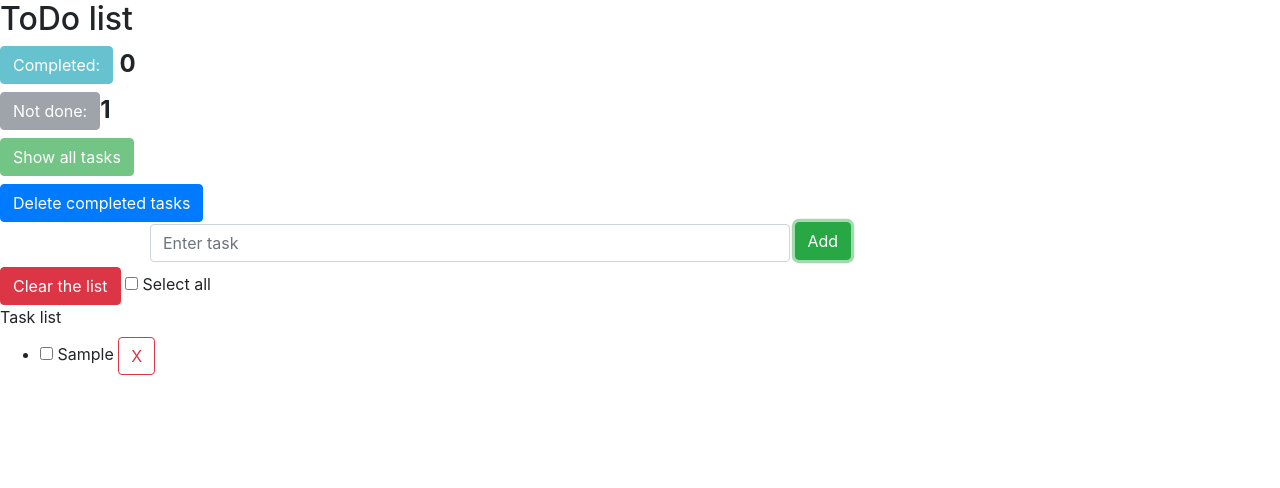
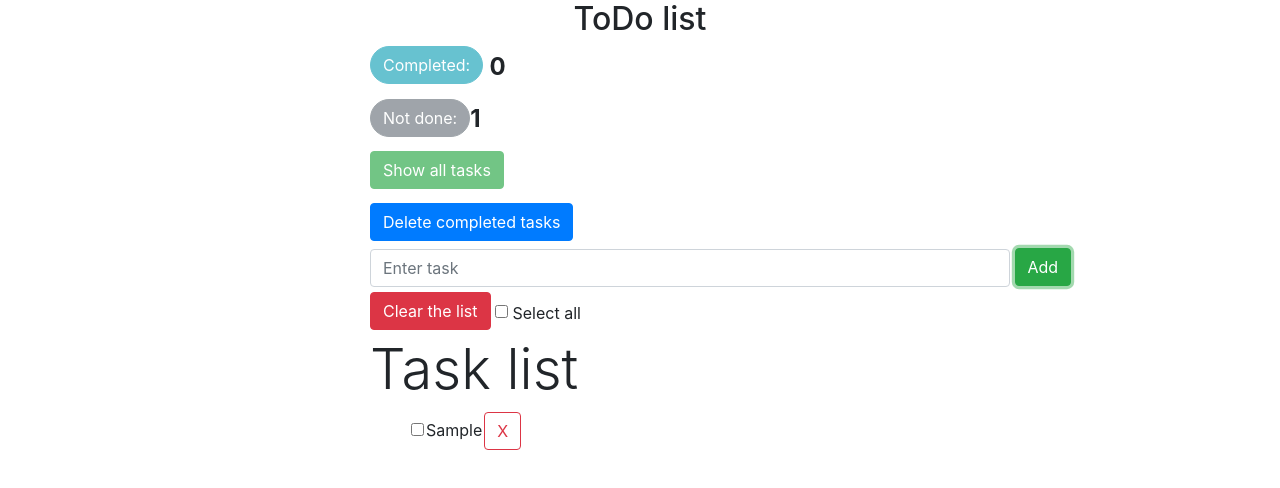
Before and after one commit to Lysogorskiy-Denis/obscure, a website: page Ready/index.html in a window 1280 px wide. Both pictures are taken after typing "Sample" into the empty fields and a click on the button "Add". Drawn offline with nearby package versions, Linux system fonts and the light colour scheme.

Commit message:
Add files via upload

```diff
--- a/Ready/index.css
+++ b/Ready/index.css
@@ -1,5 +1,5 @@
 #todoInput{
-    margin-left: 150px;
+    margin-left: 370px;
      width: 50%;
 display: inline;
 }
@@ -9,3 +9,75 @@ display: inline;
     /* width: 10%; */
     display: inline;
 }
+#deleteAll{
+    margin-left: 370px;
+    margin-bottom: 6.3px;
+    display: inline;
+}
+#btnCompleteTrue{
+    margin-left: 370px;
+    margin-bottom: 6.3px;
+    border-radius: 1.25rem;
+    display: inline;
+}
+#btnCompleteFalse{
+    margin-left: 370px;
+    margin-bottom: 6.3px;
+    border-radius: 1.25rem;
+    display: inline;
+}
+#showAll{
+    margin-left: 370px;
+    margin-bottom: 6.3px;
+    display: inline;
+}
+#DeleteCTasks{
+    margin-left: 370px;
+    margin-bottom: 6.3px;
+    display: inline;
+}
+#out-todo{
+    margin-left: 370px;
+}
+#pagination{
+    margin-left: 370px;
+}
+#tasks{
+    margin-left: 370px;
+}
+
+
+
+
+
+
+
+
+
+
+
+
+
+
+
+
+
+
+
+
+
+
+
+
+/* #todoInput{                                 /* text of todo*/
+  /*  width: 60%;
+    /* white-space: pre-wrap;              /* css-3 */
+   /* white-space: -moz-pre-wrap;            /* Mozilla, начиная с 1999 года */
+   /* white-space: -pre-wrap;          /* Opera 4-6 */
+  /*  white-space: -o-pre-wrap;              /* Opera 7 */
+  /*  word-wrap: break-word;                  /* Internet Explorer 5.5+ */
+  /*  flex-grow: 1;
+  /*  margin-left: 10px;
+   /* margin-right: 10px;
+   /* font-size: 16px;
+   /* }
--- a/Ready/index.html
+++ b/Ready/index.html
@@ -7,7 +7,9 @@
 </head>
 <body>
 
-  <h2>ToDo list</h2>
+
+  <h2 align="center">ToDo list</h2>
+
   <h4><button id = btnCompleteTrue class="btn btn-info disabled marker">Completed:</button> <strong id=completeTrue> </strong></h4 >
   <h4><button id = btnCompleteFalse class="btn btn-secondary disabled marker">Not done:</button><strong id=completeFalse></strong></h4>
   <h5><button id=showAll class="btn btn-success disabled marker">Show all tasks</button></h5>
@@ -18,11 +20,11 @@
   <button id="todoBtn" class="btn btn-success">Add</button>
   <div id="list"></div>
   </div>
-  <button id="deleteAll" class="btn btn-danger">Сlear the list</button>
+  <button id="deleteAll" class="btn btn-danger">Clear the list</button>
   <input type="checkbox"  id="checkbox-all" > Select all
 
   <div>
-    <label> Task list </label>
+    <label id="tasks" class="display-4"> Task list </label>
   <ul id="out-todo"></ul>
   </div>
   <div id="pagination"> </div>
--- a/Ready/index.js
+++ b/Ready/index.js
@@ -1,214 +1,277 @@
+/* eslint-disable no-unmodified-loop-condition */
+/* eslint-disable linebreak-style */
+// eslint-disable-next-line linebreak-style
+/* eslint-disable no-invalid-this */
+/* eslint-disable max-len */
+/* eslint-disable new-cap */
+
+/* eslint-disable prefer-destructuring */
+
+/* eslint-disable no-undef */
+/* eslint-disable max-lines-per-function */
+/* eslint-disable no-magic-numbers */
+
+/* eslint-disable eqeqeq */
+/* eslint-disable sort-keys */
+/* eslint-disable require-unicode-regexp */
+/* eslint-disable require-jsdoc */
+/* eslint-disable prefer-arrow-callback */
+/* eslint-disable no-use-before-define */
+
+
 const todoOnPage = 5;
+
 let nowPage = 1;
 
 
+// eslint-disable-next-line max-lines-per-function
+$(document).ready(() => {
+  const $todoBTN = $('#todoBtn');
+  const $todoInput = $('#todoInput');
+  const $DltCTasks = $('#DeleteCTasks');
+  const $dltAll = $('#deleteAll');
 
-$(document).ready(function() {
-  const $todoBTN = $("#todoBtn");
-  const $todoInput = $("#todoInput");
-  const $DltCTasks = $("#DeleteCTasks");
-  const $dltAll = $("#deleteAll");
   let mass = [];
-  let choice = 'a'
+  let choice = 'a';
 
-  $dltAll.on("click", function() {
+  $dltAll.on('click', () => {
     mass = [];
-    verification()
+    verification();
   });
 
-  $DltCTasks.on("click", function() {
+  $DltCTasks.on('click', () => {
     mass = mass.filter(function(item) {
       return !item.checked;
     });
-    verification()
+    verification();
   });
 
-  $todoBTN.on("click", function() {
+  $todoBTN.on('click', () => {
+    // eslint-disable-next-line new-cap
     AddListTask();
   });
 
+  // eslint-disable-next-line func-style
   function AddListTask() {
-
-
     const text = $todoInput.val()
-                .trim().replace(/&/g, '&amp;').replace(/~/g, '').replace(/{/g, '')
-                .replace(/"/g, '&quot;').replace(/#/g, '').replace(/</g, '&lt;')
-                .replace(/}/g, '').replace(/>/g, '&gt;').replace(/'/g, '&#39;').replace(/=/g, '&#x3D;');
+      .trim()
+      .replace(/&/g, '&amp;')
+      .replace(/~/g, '')
+      .replace(/{/g, '')
+      .replace(/"/g, '&quot;')
+      .replace(/#/g, '')
+      .replace(/</g, '&lt;')
+      .replace(/}/g, '')
+      .replace(/>/g, '&gt;')
+      .replace(/'/g, '&#39;')
+      .replace(/[=]/g, '&#x3D;');
     const newTodo = {
       text: text.trim(),
       checked: false,
-      id: Date.now()
+      id: Date.now(),
     };
-    if (text == "") return;
+
+
+    if (text == '') return;
     mass.unshift(newTodo);
-    $todoInput.prop("value","")
-    verification()
+    $todoInput.prop('value', '');
+    verification();
   }
 
   $(document).on(`dblclick`, `.text-todo`, function() {
+    // eslint-disable-next-line no-invalid-this
     $(this).replaceWith(`<input type="text.val"
                             id="newText"
                             class="new-input"
                             value="${$(this).text()}"/>`);
+    $('#newText').focus();
   });
 
-  $(document).on("keypress", `.new-input`, function(ent) {
+  $(document).on('keypress', `.new-input`, function(ent) {
     if (ent.which == 13) {
-      let id = $(this)
+      const id = $(this)
         .parent()
         .attr(`id`);
-      let newText = $(this)
+      const newText = $(this)
         .val()
-        .trim().trim().replace(/&/g, '&amp;').replace(/~/g, '').replace(/{/g, '')
-        .replace(/"/g, '&quot;').replace(/#/g, '').replace(/</g, '&lt;')
-        .replace(/}/g, '').replace(/>/g, '&gt;').replace(/'/g, '&#39;').replace(/=/g, '&#x3D;');
+        .trim()
+        .trim()
+        .replace(/&/g, '&amp;')
+        .replace(/~/g, '')
+        .replace(/{/g, '')
+        .replace(/"/g, '&quot;')
+        .replace(/#/g, '')
+        .replace(/</g, '&lt;')
+        .replace(/}/g, '')
+        .replace(/>/g, '&gt;')
+        .replace(/'/g, '&#39;')
+        .replace(/[=]/g, '&#x3D;');
+
+
       mass.forEach(item => {
         if (id == item.id) {
-          if (newText !== "") {
+          if (newText !== '') {
             item.text = newText;
           }
         }
       });
-      verification()
+      verification();
     }
   });
 
+  // eslint-disable-next-line func-style
   function render(glob) {
+    const isEveryChecked = mass.every(item => item.checked);
 
-    let isEveryChecked = mass.every(function(item){return item.checked});
+
     $('#checkbox-all').prop('checked', isEveryChecked);
-    let howMachPage = Math.ceil(glob.length/todoOnPage)
-    if(howMachPage<1) howMachPage = 1;
-    $(`#pagination`).html("");
-    if(howMachPage>1){
+    let howMachPage = Math.ceil(glob.length / todoOnPage);
+
+
+    if (howMachPage < 1) howMachPage = 1;
+    $(`#pagination`).html('');
+    if (howMachPage > 1) {
       let stringPagination = '<nav aria-label="Page navigation example">'
-                            +` <ul class="pagination"> <li id = left class="page-item ${1==nowPage? "disabled" :""} "> `
-                            +' <a class="page-link" href="#" aria-label="Previous"> '
-                            +'<span aria-hidden="true">&laquo;</span>   </a></li>'
-      for(i=1;i<=howMachPage;++i){
+                            + ` <ul class="pagination"> <li id = left class="page-item ${nowPage == 1 ? 'disabled' : ''} "> `
+                            + ' <a class="page-link" href="#" aria-label="Previous"> '
+                            + '<span aria-hidden="true">&laquo;</span></a></li>';
+
+      for (i = 1; i <= howMachPage; ++i) {
         stringPagination += `
-        <li id=${i} class="page-item pgntn ${i==nowPage? "active" :""}"><a class="page-link" href="#">${i}</a></li>`
+        <li id=${i} class="page-item pgntn ${i == nowPage ? 'active' : ''}"><a class="page-link" href="#">${i}</a></li>`;
       }
-      stringPagination +=`<li id = right class="page-item ${howMachPage == nowPage? "disabled" :""}"><a class="page-link" href="#" aria-label="Next"><span aria-hidden="true">&raquo;</span></a></li ></ul></nav>`
+      stringPagination += `<li id = right class="page-item ${howMachPage == nowPage ? 'disabled' : ''}"><a class="page-link" href="#" aria-label="Next"><span aria-hidden="true">&raquo;</span></a></li ></ul></nav>`;
       $(`#pagination`).html(stringPagination);
     }
 
-    let str = "";
-    if(howMachPage<nowPage){
-      nowPage=howMachPage
+    let str = '';
+
+
+    if (howMachPage < nowPage) {
+      nowPage = howMachPage;
     }
 
     glob.forEach((item, i) => {
-      if(((nowPage-1)*todoOnPage)<=i && i<(nowPage*5)){
-        str += `
-              <li id="${item.id}">
-                  <input
-                      type="checkbox"
-                      class="check-todo "
-                      ${item.checked ? "checked" : ""}
-                  >
-                  <span class="text-todo">${item.text}</span>
-                  <button class="delete-td btn btn-outline-danger">X</button>
-              </li>`;
-      };
+      if ((nowPage - 1) * todoOnPage <= i && i < nowPage * 5) {
+        str += `<tr class="midle-pag"> <td id="${item.id}"><input type="checkbox" class="check-todo " ${item.checked ? 'checked' : ''} /></td>
+        <td id="${item.id}" >  <span class="text-todo"> ${item.text} </span> </td>
+        <td id="${item.id}" >  <button class="delete-td btn btn-outline-danger"> X </button></td>
+        </tr>`;
+      }
     });
     $(`#out-todo`).html(str);
-  };
+  }
 
-  $(document).on(`click`, '#left', function(){
-  if( nowPage > 1) --nowPage;
-  verification()
-  })
+  $(document).on(`click`, '#left', () => {
+    if (nowPage > 1) --nowPage;
+    verification();
+  });
 
-  $(document).on(`click`, '#right', function(){
+  $(document).on(`click`, '#right', () => {
     ++nowPage;
-    verification()
-    })
+    verification();
+  });
 
-  $(document).on(`click`, '.pgntn', function(){
+  $(document).on(`click`, '.pgntn', function() {
     nowPage = $(this).attr(`id`);
-    verification()
-  })
+    verification();
+  });
 
   $(document).on(`change`, `.check-todo`, function() {
-    let a = $(this)
+    // eslint-disable-next-line id-length
+    const a = $(this)
       .parent()
       .attr(`id`);
+
+
     mass.forEach(item => {
       if (a == item.id) {
         item.checked = !item.checked;
       }
     });
-    verification()
+    verification();
   });
 
-  $(document).on("click", ".delete-td", function() {
-    let b = $(this)
+  $(document).on('click', '.delete-td', function() {
+    // eslint-disable-next-line id-length
+    const b = $(this)
       .parent()
       .attr(`id`);
+
+
     mass.forEach((item, index) => {
       if (b == item.id) {
         mass.splice(index, 1);
       }
-      verification()
+      verification();
     });
   });
-  $(`#todoInput`).on("keypress", function(ent) {
+  $(`#todoInput`).on('keypress', ent => {
     if (ent.which == 13) {
       AddListTask();
     }
   });
 
-  $("#checkbox-all").on("change", function() {
-    let check =  $("#checkbox-all").prop(`checked`);
-    mass.forEach((item) => {
-    item.checked = check
-})
-verification()
-})
-let complete = []
-let laziness = []
+  $('#checkbox-all').on('change', () => {
+    const check = $('#checkbox-all').prop(`checked`);
 
-function countTrue() {
-  complete = mass.filter(item => item.checked===true)
-  lengthTrue = complete.length
-  $("#completeTrue").html(lengthTrue)
-  laziness = mass.filter(item => item.checked===false)
-  lengthFalse = laziness.length
-  $("#completeFalse").html(lengthFalse)
-}
 
-function verification(){
-  countTrue()
-  if(choice == 'c'){
-    render(complete)
-  }else if(choice == 'l'){
-     render(laziness)
-} else{
-  render(mass)
-}
-}
+    mass.forEach(item => {
+      item.checked = check;
+    });
+    verification();
+  });
+  let complete = [];
+  let laziness = [];
 
-function marking(thisButton){
-   $(".marker").addClass("disabled");
-   thisButton.removeClass("disabled").addClass("active");
-}
+  // eslint-disable-next-line func-style
+  function countTrue() {
+    complete = mass.filter(item => item.checked === true);
+    lengthTrue = complete.length;
+    $('#completeTrue').html(lengthTrue);
+    laziness = mass.filter(item => item.checked === false);
+    lengthFalse = laziness.length;
+    $('#completeFalse').html(lengthFalse);
+  }
 
-$(document).on("click", "#btnCompleteTrue", function() {
-  marking($(this))
-  choice = 'c'
-  verification()
-})
+  // eslint-disable-next-line func-style
+  // eslint-disable-next-line require-jsdoc
+  // eslint-disable-next-line func-style
+  // eslint-disable-next-line require-jsdoc
+  // eslint-disable-next-line func-style
+  function verification() {
+    countTrue();
+    if (choice == 'c') {
+      render(complete);
+    } else if (choice == 'l') {
+      render(laziness);
+    } else {
+      render(mass);
+    }
+  }
 
-$(document).on("click", "#btnCompleteFalse", function() {
-  choice = 'l'
-  marking($(this))
-  verification()
-})
+  // eslint-disable-next-line func-style
+  function marking(thisButton) {
+    $('.marker').addClass('disabled');
+    thisButton.removeClass('disabled').addClass('active');
+  }
 
-$(document).on("click", "#showAll", function() {
-  choice = 'a'
-  marking($(this))
-  verification()
-})
-})
+  $(document).on('click', '#btnCompleteTrue', function() {
+    // eslint-disable-next-line no-invalid-this
+    marking($(this));
+    choice = 'c';
+    verification();
+  });
+
+  $(document).on('click', '#btnCompleteFalse', function() {
+    choice = 'l';
+    marking($(this));
+    verification();
+  });
+
+  $(document).on('click', '#showAll', function() {
+    choice = 'a';
+    marking($(this));
+    verification();
+  });
+});
```
Also changed, not shown: Ready/package.json (added, +11 -0 lines).
